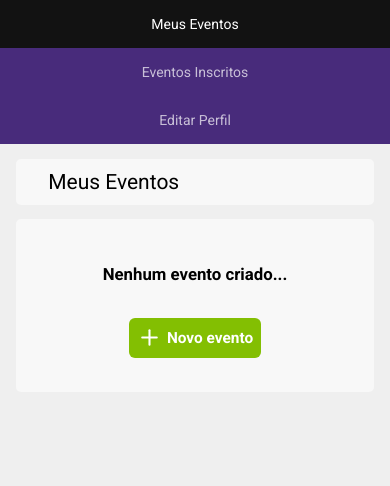
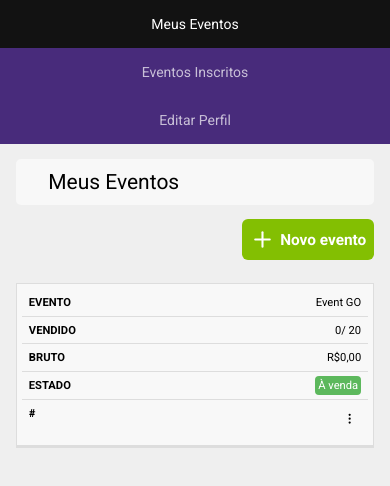
Before and after one commit to romulosous/react-mb-eventos, a React (Create React App) app: page /events in a window 390 px wide. Shown: the top 486 px of the page. Built offline with nearby package versions, Linux system fonts and the light colour scheme; no server answers; sample sign-in values are in the browser's storage.

Commit message:
creating list of events in my events

```diff
--- a/src/pages/UserEvents/events.css
+++ b/src/pages/UserEvents/events.css
@@ -54,3 +54,90 @@
   background-color: #5fd204;
   transform: scale(1.1);
 }
+
+
+/* Table */
+
+table {
+  border: 1px solid #CCC;
+  border-collapse: collapse;
+  margin: 0;
+  padding: 0;
+  width: 100%;
+  table-layout: fixed;
+}
+
+table caption {
+  font-size: 1.5em;
+  margin: .5em 0 .75em;
+}
+
+table tr {
+  background-color: #f8f8f8;
+  border: 1px solid #ddd;
+  padding: .35em;
+}
+
+table th, table td {
+  padding: .62em;
+  text-align: center;
+}
+
+table th {
+  font-size: .85em;
+  letter-spacing: .1em;
+  text-transform: uppercase;
+}
+
+table td .action {
+  border: 0;
+  padding: 5px;
+}
+
+table .badge{
+  padding: 3px;
+  border-radius: 4px;
+  color: #FFF;
+
+}
+
+@media screen and (max-width: 600px){
+  table{
+    border:0;
+  }
+  table caption {
+    font-size: 1.3em;
+  }
+  table thead{
+    border: none;
+    clip: rect(0 0 0 0);
+    margin: -1px;
+    height: 1px;
+    overflow: hidden;
+    padding: 0;
+    position: absolute;
+    width: 1px;
+  }
+
+  table tr{
+    border-bottom: 3px solid #ddd;
+    display: block;
+    margin-bottom: .65em;
+  }
+  table td{
+    border-bottom: 1px solid #DDD;
+    display: block;
+    font-size: .8em;
+    text-align: right;
+  }
+  table td::before{
+    content: attr(data-label);
+    float: left;
+    font-weight: bold;
+    text-transform: uppercase;
+  }
+
+  table td:last-child{
+    border-bottom: 0;
+  }
+}
--- a/src/pages/UserEvents/index.js
+++ b/src/pages/UserEvents/index.js
@@ -3,11 +3,11 @@ import "./events.css"
 import Title from "../../components/Title"
 import SideBar from "../../components/SideBar"
 // import Header from "../../components/Header"
-import { FiPlus } from "react-icons/fi"
+import { FiPlus, FiMoreVertical } from "react-icons/fi"
 import { Link } from "react-router-dom"
 
 export default function UserEvents() {
-  const [events, setEvents] = useState([])
+  const [events, setEvents] = useState([1])
   return (
     <div>
       <SideBar />
@@ -31,6 +31,29 @@ export default function UserEvents() {
               <FiPlus size={25} color="#FFF" />
               Novo evento
             </Link>
+
+            <table>
+              <thead>
+                <th scope="col">Evento</th>
+                <th scope="col">Vendidos</th>
+                <th scope="col">Bruto</th>
+                <th scope="col">Estado</th>
+                <th scope="col">#</th>
+              </thead>
+              <tbody>
+                <tr>
+                  <td data-label="Evento">Event GO</td>
+                  <td data-label="Vendido"> 0/ 20 </td>
+                  <td data-label="Bruto">R$0,00</td>
+                  <td data-label="Estado"><span className="badge" style={{ backgroundColor: '#5cb85c' }} >À venda</span></td>
+                  <td data-label="#">
+                    <button className="action" style={{ background: 'none' }}>
+                      <FiMoreVertical />
+                    </button>
+                  </td>
+                </tr>
+              </tbody>
+            </table>
           </>
         )}
 
```
